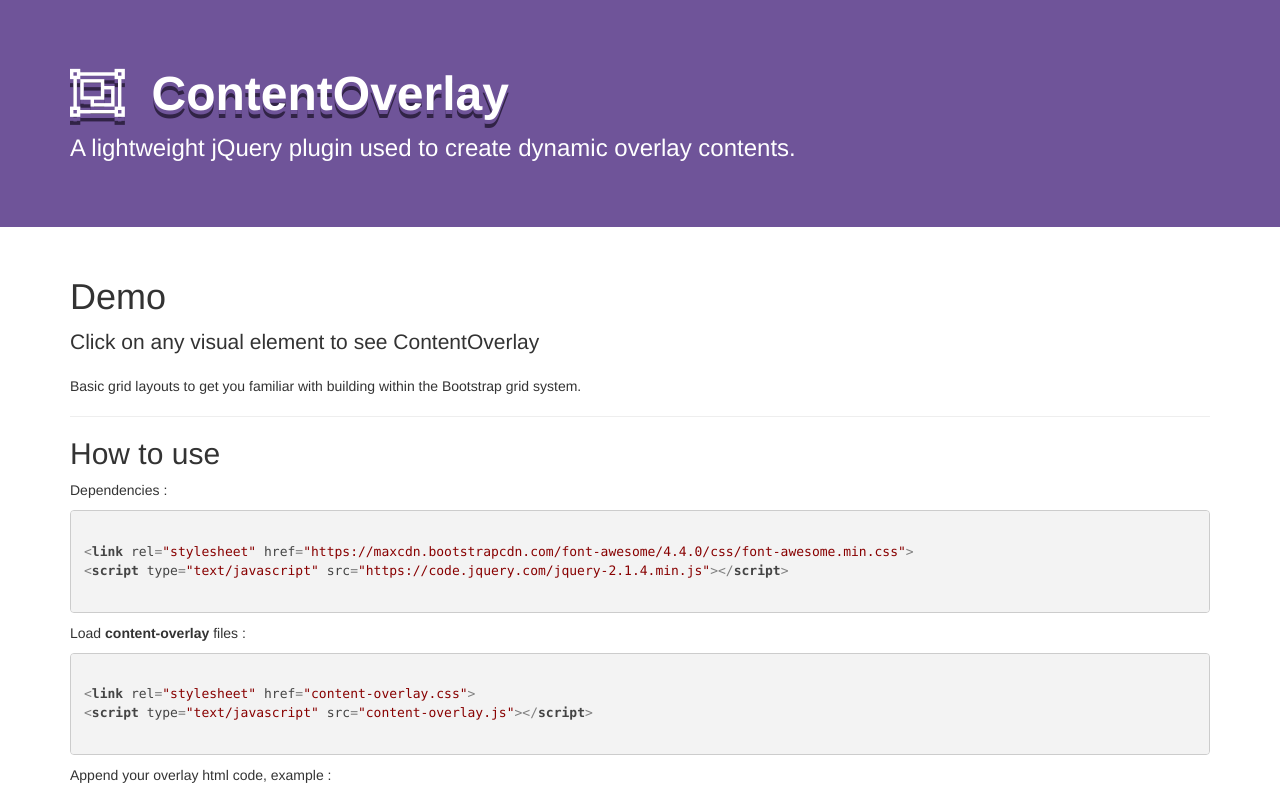
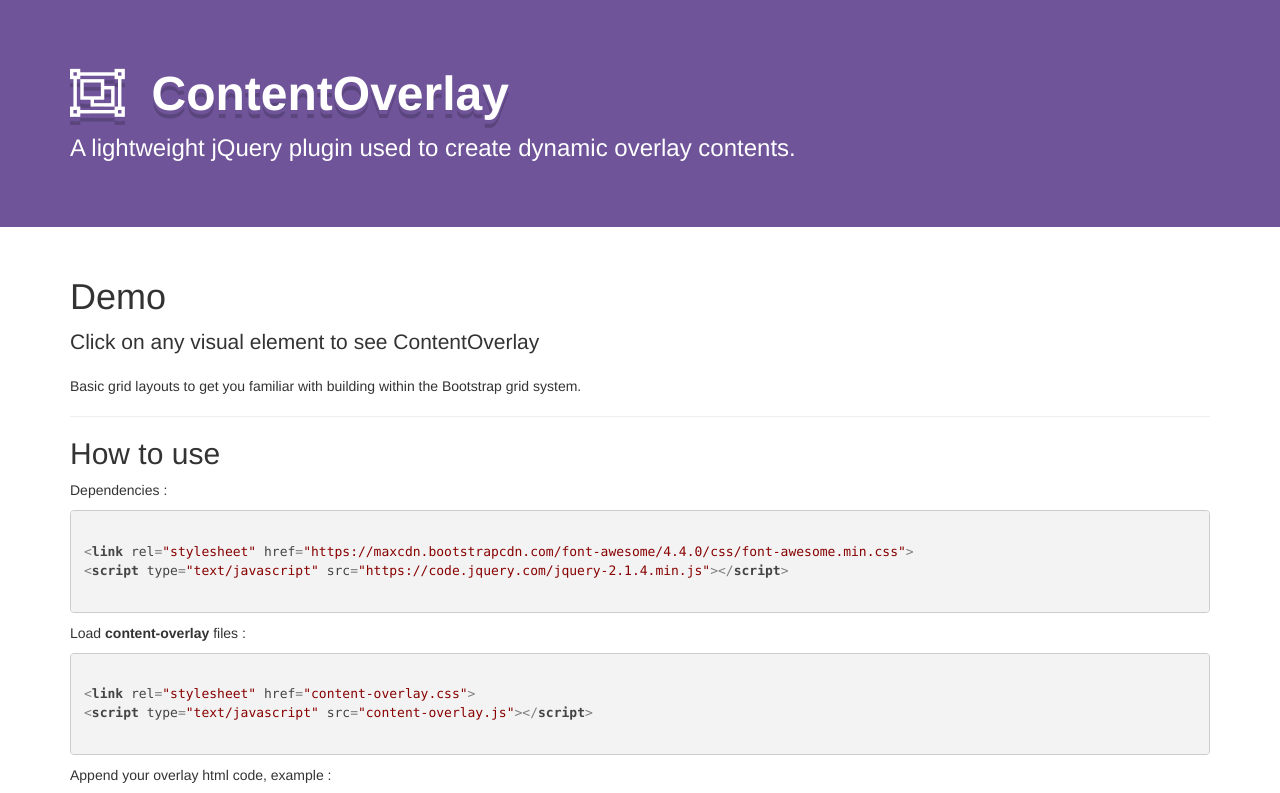
Before and after one commit to SantaMariaTeam/ContentOverlay, a website: page demos/index.html in a window 1280 px wide. Shown: the top 793 px of the page. Drawn offline with nearby package versions, Linux system fonts and the light colour scheme.

Commit message:
style color adjustment

```diff
--- a/demos/style.css
+++ b/demos/style.css
@@ -12,7 +12,7 @@ PRE {
 
 .jumbotron h1 {
     font-weight: bold;
-    text-shadow: 0 4px 0 #6f5499, 0 8px 0 #312346;
+    text-shadow: 0 4px 0 #6f5499, 0 8px 0 #5b457d;
     font-size: 48px;
 }
 
```
Also changed, not shown: dist/content-overlay.css.
